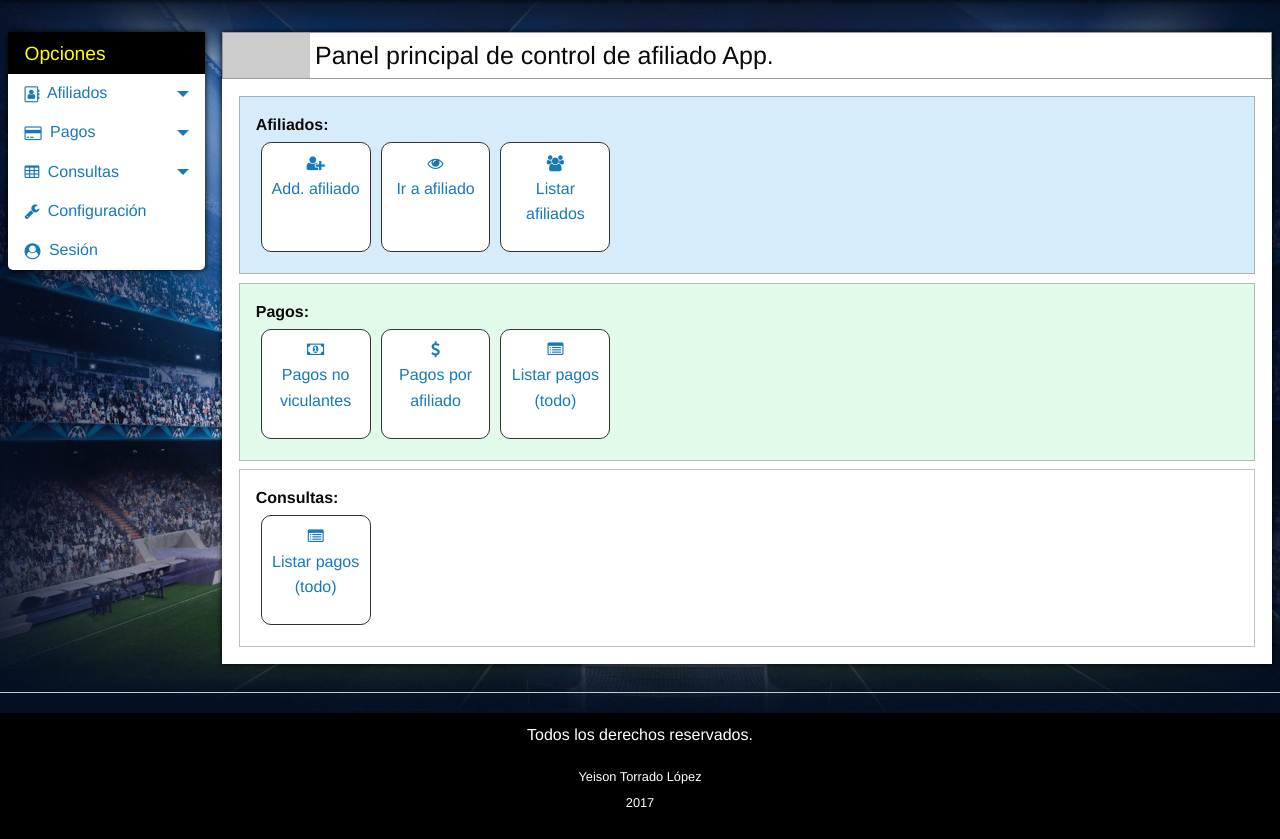
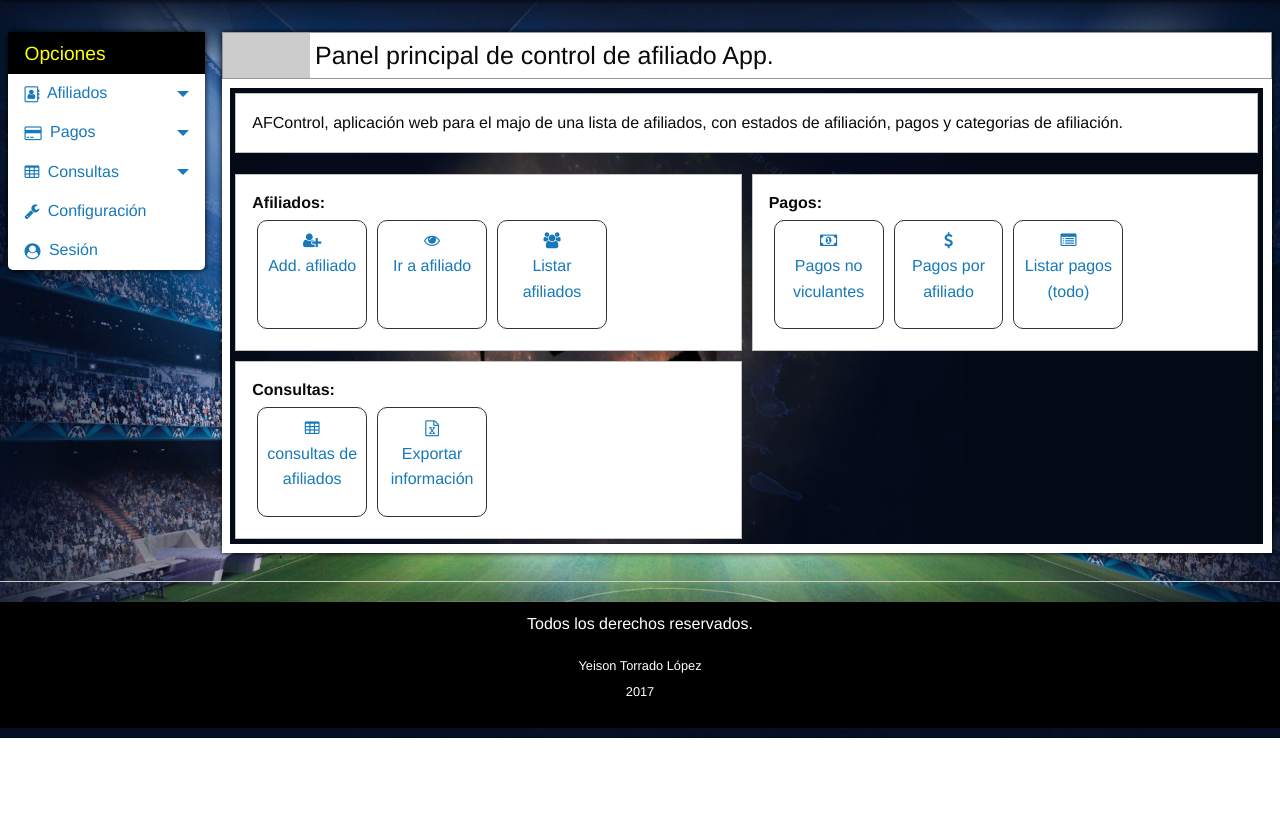
Before and after one commit to tristanius/afcontrol, a CodeIgniter app: page /afcontrol/ in a window 1280 px wide. Shown: the part 62-901 px from the top of the page. After the commit the page ends 800 px from the top, so only its background shows below. Run offline with CodeIgniter, Linux system fonts and the light colour scheme.

Commit message:
Entrada principal

```diff
--- a/application/views/init/entrada.php
+++ b/application/views/init/entrada.php
@@ -1,27 +1,40 @@
-<div class="">
+<div class="row" style="background: url('<?= base_url('assets/img/footer3.png') ?>'); background-size: 100% 100%; background-attachment: fixed;">
 
-	<section class="callout primary" style="margin:1ex;">
+	<section class="" style="margin:5px;">
+		<div class="callout">
+			<p>AFControl, aplicación web para el majo de una lista de afiliados, con estados de afiliación, pagos y categorias de afiliación.</p>
+		</div>
+	</section>
+
+	<section class="columns medium-6">
+		<div class="callout" style="margin:5px;">
 			<b>Afiliados:</b>
 			<div class="row">
 				<a href="" class="columns white-bg small-3 touch-btn"> <i class="fa fa-user-plus"></i> <p>Add. afiliado</p></a>
 				<a href="" class="columns white-bg small-3 touch-btn"> <i class="fa fa-eye"></i> <p>Ir a afiliado</p></a>
 				<a href="" class="columns white-bg small-3 touch-btn end"> <i class="fa fa-users"></i> <p>Listar afiliados</p></a>
 			</div>
+		</div>
 	</section>
 
-	<section class="callout success" style="margin:1ex;">
+	<section class="columns medium-6">
+		<div class="callout" style="margin:5px;">
 			<b>Pagos:</b>
 			<div class="row">
 				<a href="" class="columns white-bg small-3 touch-btn"> <i class="fa fa-money"></i> <p>Pagos no viculantes</p></a>
 				<a href="" class="columns white-bg small-3 touch-btn"> <i class="fa fa-dollar"></i> <p>Pagos por afiliado</p></a>
 				<a href="" class="columns white-bg small-3 touch-btn end"> <i class="fa fa-list-alt "></i> <p>Listar pagos (todo)</p></a>
 			</div>
+		</div>
 	</section>
 
-	<section class="callout light-gray" style="margin:1ex;">
+	<section class="columns medium-6 end">
+		<div class="callout" style="margin:5px;">
 			<b>Consultas:</b>
 			<div class="row">
-			<a href="" class="columns white-bg small-3 touch-btn end"> <i class="fa fa-list-alt "></i> <p>Listar pagos (todo)</p></a>
+				<a href="" class="columns white-bg small-3 touch-btn end"> <i class="fa fa-table"></i> <p>consultas de afiliados</p></a>
+				<a href="" class="columns white-bg small-3 touch-btn end"> <i class="fa fa-file-excel-o"></i> <p>Exportar información</p></a>
+			</div>
 		</div>
 	</section>
 
```
Lines whose indentation alone changed are shown as unchanged.
